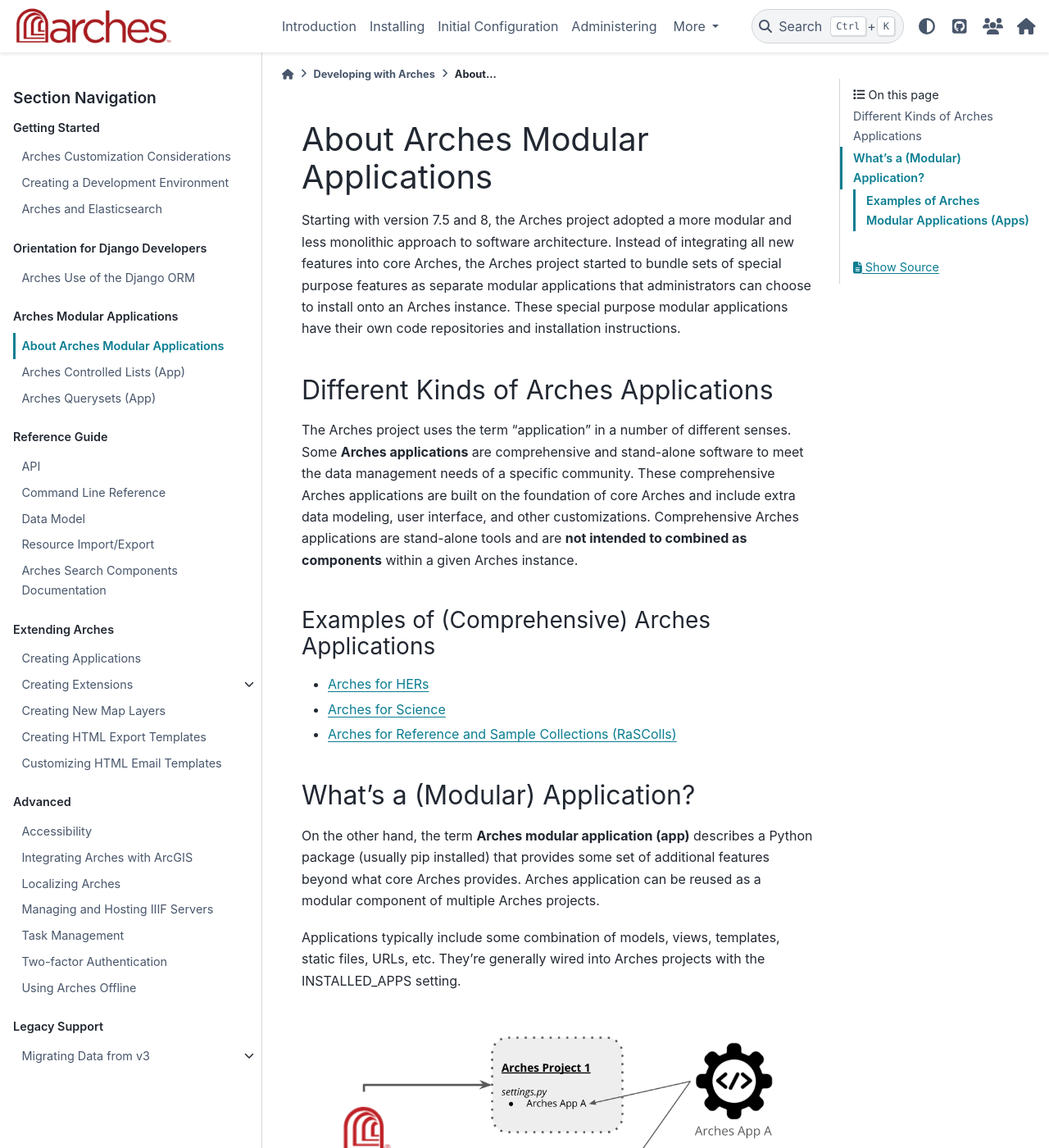
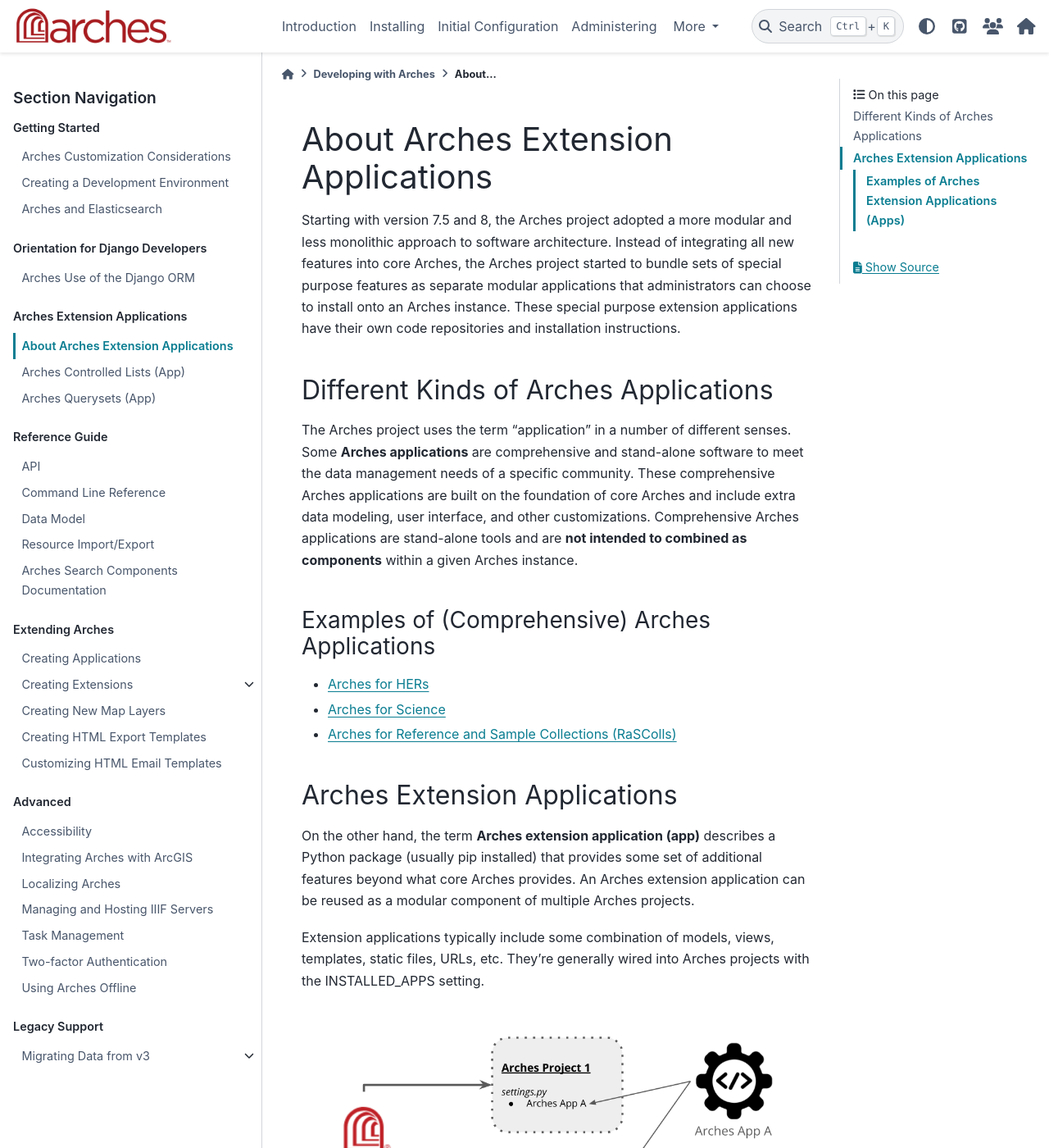
Before and after one commit to archesproject/arches-docs, a Sphinx documentation site: the page built from docs/developing/extension-applications/about.rst, in a window 1280 px wide and 1400 px high. Shown: the whole window at 82% size. Built offline with Sphinx 7.4.7 and the PyData theme 0.15.4, drawn with Linux system fonts in a browser that asks for light colours; some of the changed text lies outside the part shown.

Commit message:
Updated terminology for Extension Application

```diff
--- a/docs/developing/modular-applications/about.rst
+++ b/docs/developing/extension-applications/about.rst
@@ -1,10 +1,10 @@
-#################################
-About Arches Modular Applications
-#################################
+###################################
+About Arches Extension Applications
+###################################
 
 Starting with version 7.5 and 8, the Arches project adopted a more modular and less monolithic approach to software architecture.
 Instead of integrating all new features into core Arches, the Arches project started to bundle sets of special purpose features as
-separate modular applications that administrators can choose to install onto an Arches instance. These special purpose modular
+separate modular applications that administrators can choose to install onto an Arches instance. These special purpose extension
 applications have their own code repositories and installation instructions.
 
 
@@ -23,14 +23,14 @@
 
 
 
-What's a (Modular) Application?
-===============================
+Arches Extension Applications
+=============================
 
-On the other hand, the term **Arches modular application (app)** describes a Python package (usually pip installed) that provides some set
-of additional features beyond what core Arches provides. Arches application can be reused as a modular component of multiple Arches
+On the other hand, the term **Arches extension application (app)** describes a Python package (usually pip installed) that provides some set
+of additional features beyond what core Arches provides. An Arches extension application can be reused as a modular component of multiple Arches
 projects.
 
-Applications typically include some combination of models, views, templates, static files, URLs, etc.
+Extension applications typically include some combination of models, views, templates, static files, URLs, etc.
 They're generally wired into Arches projects with the INSTALLED_APPS setting.
 
 
@@ -38,12 +38,12 @@
     :width: 100%
     :align: center
 
-    Illustration of Arches projects integrating custom Arches Application.
+    Illustration of Arches projects integrating custom Arches extension application.
 
 
 
-Examples of Arches Modular Applications (Apps)
-----------------------------------------------
+Examples of Arches Extension Applications (Apps)
+------------------------------------------------
 * `Arches Controlled Lists <https://github.com/archesproject/arches-controlled-lists>`_ See additional :ref:`Arches Controlled Lists (App)` documentation.
 * `Arches Modular Reports <https://github.com/archesproject/arches-modular-reports>`_
 * `Arches Querysets <https://github.com/archesproject/arches-querysets>`_ See additional :ref:`Arches Querysets (App)` documentation.
--- a/docs/developing/modular-applications/arches-controlled-lists.rst
+++ b/docs/developing/extension-applications/arches-controlled-lists.rst
@@ -2,7 +2,7 @@
 Arches Controlled Lists (App)
 =============================
 
-**Arches Controlled Lists** is an Arches modular application designed to manage controlled lists and reference data within the Arches platform. It is meant to update, improve upon, and replace the functionality of the :ref:`Reference Data Manager (RDM)` (the RDM is slated for deprecation with the upcoming release of Arches version 9, see the `Arches Roadmap <https://github.com/archesproject/arches-roadmap>`_).
+**Arches Controlled Lists** is an Arches extension application designed to manage controlled lists and reference data within the Arches platform. It is meant to update, improve upon, and replace the functionality of the :ref:`Reference Data Manager (RDM)` (the RDM is slated for deprecation with the upcoming release of Arches version 9, see the `Arches Roadmap <https://github.com/archesproject/arches-roadmap>`_).
 
 Arches Controlled Lists can be installed as a component of an Arches instance that runs on core Arches version 8 and higher.
 
@@ -52,4 +52,4 @@
 Installing Arches Controlled Lists
 ----------------------------------
 
-The **Arches Controlled Lists** application needs to be installed in the Python virtual environment of your Arches instance. Once installed, you will need to edit your Arches instance's ``settings.py`` and other files. The complete installation instructions can be found here: `Arches Controlled Lists README <https://github.com/archesproject/arches-controlled-lists?tab=readme-ov-file#installation>`_
+The **Arches Controlled Lists** extension application needs to be installed in the Python virtual environment of your Arches instance. Once installed, you will need to edit your Arches instance's ``settings.py`` and other files. The complete installation instructions can be found here: `Arches Controlled Lists README <https://github.com/archesproject/arches-controlled-lists?tab=readme-ov-file#installation>`_
--- a/docs/developing/getting-started/customization-considerations.rst
+++ b/docs/developing/getting-started/customization-considerations.rst
@@ -9,7 +9,7 @@
 
 
 Custom Extensions
-==================================
+=================
 To increase the likelihood that customizations will have long term compatibility and maintainability with Arches, please use the customization patterns supported and documented by Arches. These patterns include:
 
 
@@ -34,6 +34,9 @@
 
 Arches Applications are a powerful way to create customizations that are isolated from the core of Arches. This isolation can help to reduce the risk of future maintenance and upgrade challenges. Arches Applications create reusable components that can be developed and maintained independently of the core Arches software, and can be shared with the wider Arches community. This can help to ensure that your customizations are more maintainable over time and can help to reduce the overall cost of development and maintenance.
 
+Some Arches Applications (termed *Arches Extension Applications*) are intended to work as modular components that can be mixed and matched in multiple Arches projects. See :ref:`Arches Extension Applications` for more details and links to currently released Arches extension applications.
+
+
 API Based Customizations
 ========================
 The Arches :ref:`API` can be used to support customizations, especially those involving integration of Arches with other information systems. Channeling all connections between Arches and other systems through the API aligns with a design practice often described as "`Loose Coupling <https://en.wikipedia.org/wiki/Loose_coupling>`_". By carefully limiting and simplifying how core Arches interfaces with external information systems, you reduce future maintenance burdens, because problems can be identified and fixed in a more focused manner.
--- a/docs/developing/index.rst
+++ b/docs/developing/index.rst
@@ -21,12 +21,12 @@
     django-devs/orm-start
 
 .. toctree::
-    :caption: Arches Modular Applications
+    :caption: Arches Extension Applications
     :maxdepth: 2
 
-    modular-applications/about
-    modular-applications/arches-controlled-lists
-    modular-applications/arches-querysets
+    extension-applications/about
+    extension-applications/arches-controlled-lists
+    extension-applications/arches-querysets
 
 .. toctree::
     :caption: Reference Guide
--- a/docs/introduction/glossary.rst
+++ b/docs/introduction/glossary.rst
@@ -11,7 +11,7 @@
 The Arches project uses a number of specialized terms. The following glossary provides definitions to Arches terminology as well as links to relevant parts of the documentation relevant to different terms.
 
 - **Arches Application**:
-  A discrete Python package that can be integrated into one or more Arches projects. Arches Applications help to reduce development and sustainability costs for customizing Arches and adding specialized features. (See :ref:`Arches Applications`)
+  A discrete Python package that can be integrated into one or more Arches projects. Arches Applications help to reduce development and sustainability costs for customizing Arches and adding specialized features. Some Arches Applications are more comprehensive and stand-alone software to meet the data management needs of a specific community (see :ref:`Arches Applications`). Other Arches Applications, termed *Arches Extension Applications* (see :ref:`Arches Extension Applications`), describe modular software components that can be installed and reused for in multiple Arches projects.
 
 - **Arches Designer**:
   A user interface for facilitating database design, i.e., the creation of Resource Models. The Arches Designer consists of many different tools, such as the Graph Designer, Card Designer, and Permissions, each of which helps build a different facet of Resource Model creation. (See :ref:`Arches Designer`)
@@ -51,6 +51,9 @@
 
 - **Graph**:
   A network of nodes, connected by edges, that defines the set of attributes for either a Branch or a Resource Model. If an ontology is enforced on the graph, each node will belong to an ontological class and only certain types of edges may be used to connect them. (See :ref:`Graph Definition`)
+
+- **Helper Application (App)**:
+  A modular software components that can be installed and reused for in multiple Arches projects (see :ref:`Arches Extension Applications`)
 
 - **Implementation, Arches**:
   A specific deployment of Arches software that is installed, managed, and maintained by an individual, a team, or an organization. Arches implementations can be hosted on hardware owned by an individual or organization, or, alternatively, Arches implementations can run on cloud-computing services.
```
Also changed, not shown: docs/developing/extending/creating-apps.rst (+9 -4 lines), docs/developing/extension-applications/arches-querysets.rst (added, +18 -0 lines), docs/developing/modular-applications/arches-querysets.rst (deleted, +0 -18 lines).
